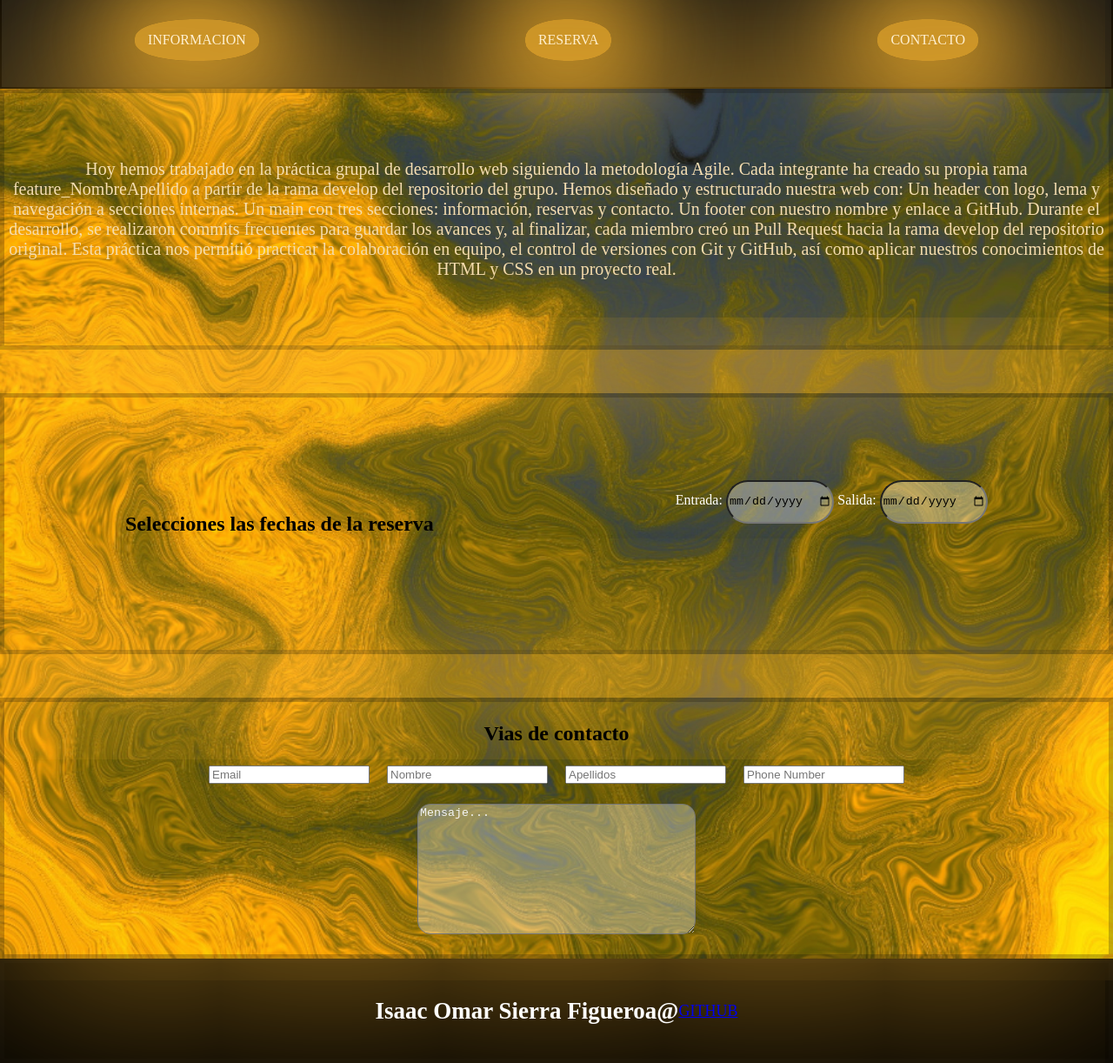
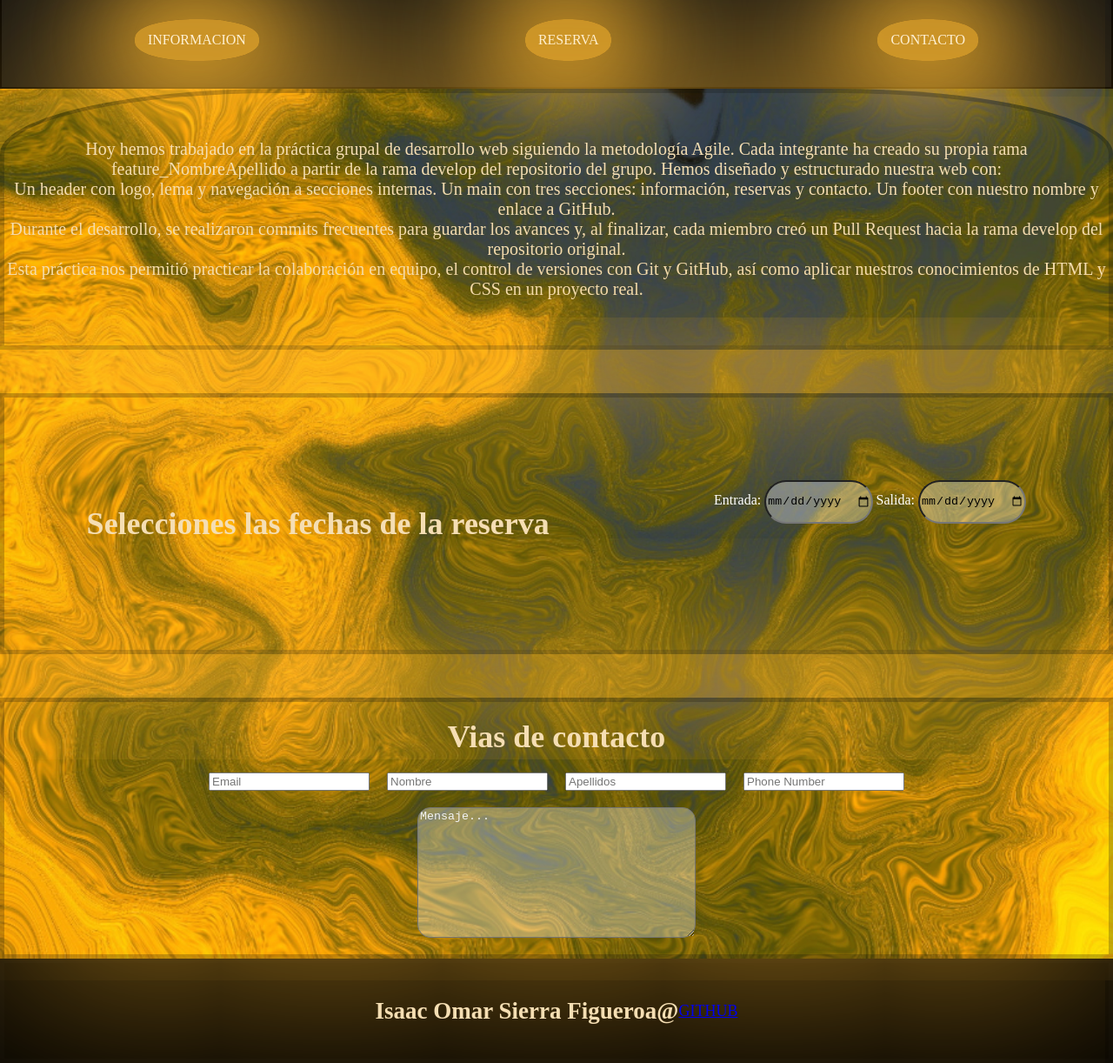
Before and after one commit to many1790/PRACTTICAS-REMOTO, a plain HTML site: page index.html in a window 1280 px wide. Shown: the part 398-1620 px from the top of the page at 87% size. Drawn offline with Linux system fonts and the light colour scheme.

Commit message:
almost--end

```diff
--- a/index.html
+++ b/index.html
@@ -7,62 +7,59 @@
     <link rel="stylesheet" href="style.css">
 </head>
 <body>
+    <!--HEADER--SECTION-->
     <header class="header">
+        <!--NAV--SECTION-->
         <div class="div__logo">
-
     </div>
         <h1>PRACTICAS DEL VIERNES</h1>
         <nav class="navbar">
             <div class="nav"><a class="nav__link" href="#info">INFORMACION</a></div>
             <div class="nav"><a class="nav__link" href="#booking">RESERVA</a></div>
             <div class="nav"><a class="nav__link" href="#contact">CONTACTO</a></div>
-
-
         </nav>
     </header>
+    <!--MAIN--SECTION-->
     <main>
         <div class="main">
-        <section id="info"> <p>Hoy hemos trabajado en la práctica grupal de desarrollo web siguiendo la metodología Agile. Cada integrante ha creado su propia rama feature_NombreApellido a partir de la rama develop del repositorio del grupo. Hemos diseñado y estructurado nuestra web con:
-
+        <!--INFO--SECTION-->
+            <section id="info">
+            <p>Hoy hemos trabajado en la práctica grupal de desarrollo web siguiendo la metodología Agile. Cada integrante ha creado su propia rama feature_NombreApellido a partir de la rama develop del repositorio del grupo. Hemos diseñado y estructurado nuestra web con: <br>
             Un header con logo, lema y navegación a secciones internas.
-
             Un main con tres secciones: información, reservas y contacto.
-
             Un footer con nuestro nombre y enlace a GitHub.
-
+            <br>
             Durante el desarrollo, se realizaron commits frecuentes para guardar los avances y, al finalizar, cada miembro creó un Pull Request hacia la rama develop del repositorio original.
-
-            Esta práctica nos permitió practicar la colaboración en equipo, el control de versiones con Git y GitHub, así como aplicar nuestros conocimientos de HTML y CSS en un proyecto real. <br> </p></section>
-
+            <br>
+            Esta práctica nos permitió practicar la colaboración en equipo, el control de versiones con Git y GitHub, así como aplicar nuestros conocimientos de HTML y CSS en un proyecto real. <br>
+            </p>
+        </section>
+        <!--BOOKING--SECTION-->
         <section id="booking">
-            <h2>Selecciones las fechas de la reserva</h2>
+            <h2 class="h2name">Selecciones las fechas de la reserva</h2>
             <div class="divb">
                 <label for="entrada">Entrada:</label>
                 <input type="date" name="entrada" id="entrada">
-
                 <label for="salida">Salida:</label>
                 <input type="date" name="salida" id="salida">
             </div>
         </section>
+        <!--CONTACT--SECTION-->
         <section id="contact">
-            <h2>Vias de contacto</h2>
+            <h2 class="h2name">Vias de contacto</h2>
             <div class="form">
                 <input type="email" placeholder="Email">
                 <input type="text" placeholder="Nombre">
                 <input type="text" placeholder="Apellidos">
-
                 <input type="number" placeholder="Phone Number">
             </div>
                 <textarea placeholder="Mensaje..." id="area" ></textarea>
         </section>
-    </div>
     </main>
-
+    <!--FOOTER--SECTION-->
     <footer class="footer">
-        <h2>Isaac Omar Sierra Figueroa@</h2>
+        <h2 class="footername">Isaac Omar Sierra Figueroa@</h2>
         <a title="profile" href="https://github.com/many1790">GITHUB</a>
     </footer>
-
-
 </body>
 </html>
--- a/style.css
+++ b/style.css
@@ -87,6 +87,7 @@ p{
     gap: 50px;
 }
 #info{
+    border-radius: 25% 25% 0 0 ;
     background-color: rgba(255, 185, 46, 0.073);
     -webkit-box-shadow:0px 0px 229px 1px rgba(255,185,46,0.9);
 -moz-box-shadow: 0px 0px 229px 1px rgba(255,185,46,0.9);
@@ -140,7 +141,8 @@ box-shadow: 0px 0px 229px 1px rgba(255,185,46,0.9);
     gap: 20px;
     justify-content: space-evenly;
 }
-.h2{
+.h2name{
+    color: wheat;
     font-size: 36px;
 }
 #area{
@@ -154,7 +156,9 @@ textarea::placeholder{
     color: whitesmoke;
 }
 /*--FOOTER--SECTION----*/
-
+.footername{
+    color: wheat;
+}
 .footer{
     font-size: 18px;
     color: white;
```
Lines whose indentation alone changed are shown as unchanged.
